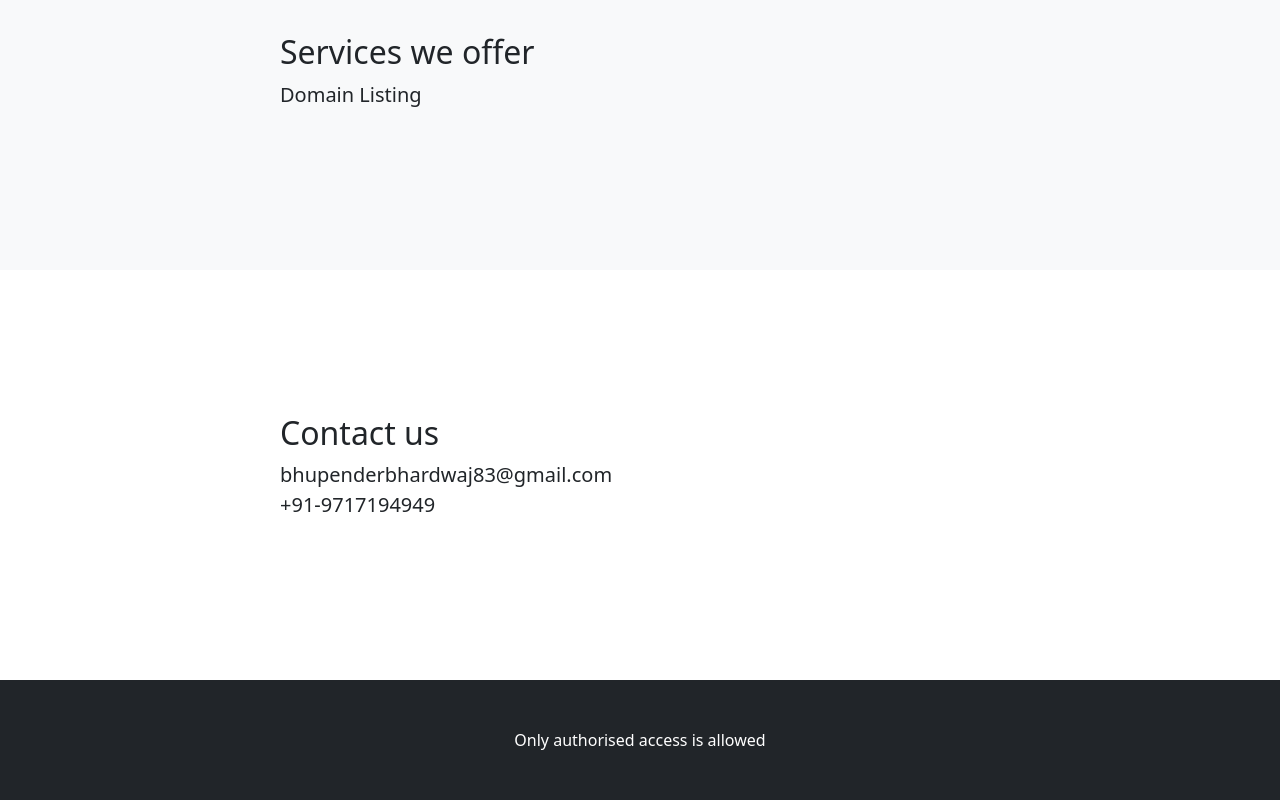
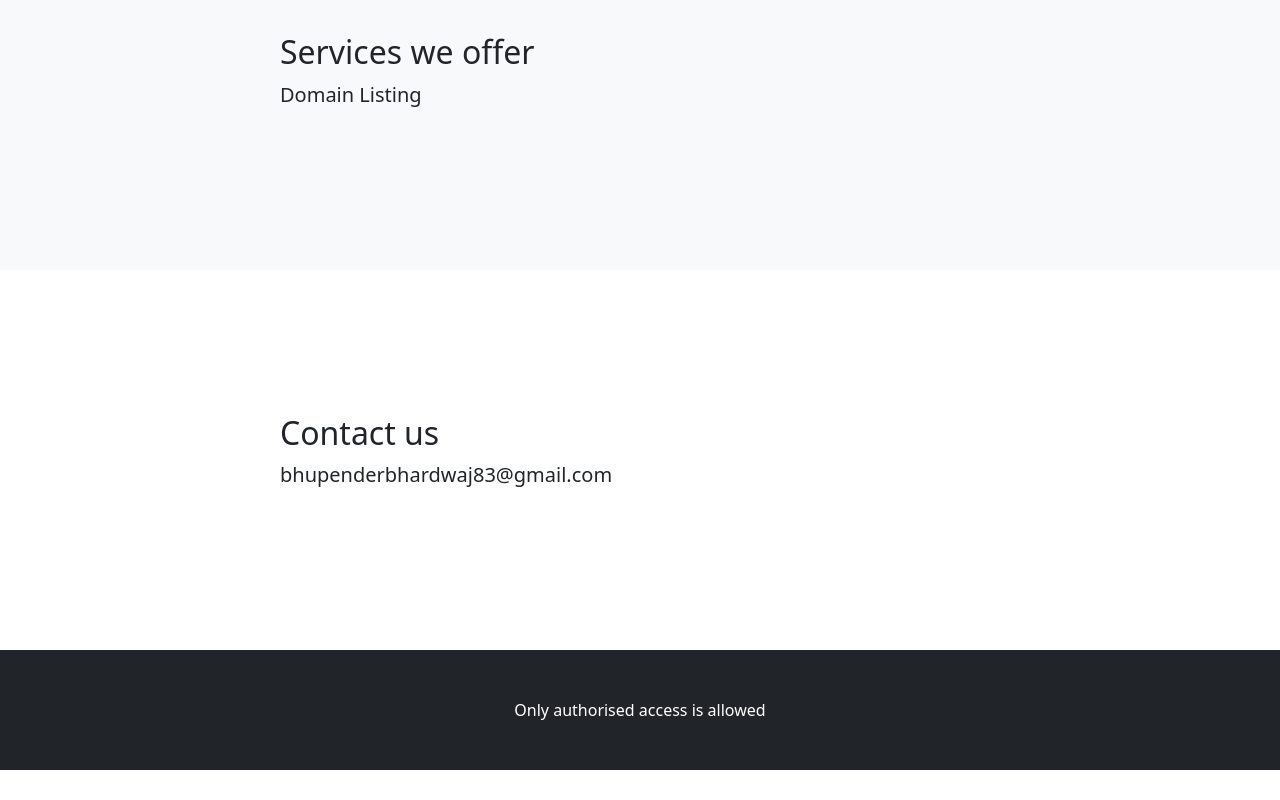
Before and after one commit to bhupenderbhardwaj83/parked-domain, a plain HTML site: page index.html in a window 1280 px wide. Shown: the part 919-1719 px from the top of the page. After the commit the page ends 1689 px from the top, so only its background shows below. Drawn offline with nearby package versions, Linux system fonts and the light colour scheme.

Commit message:
Update index.html

```diff
--- a/index.html
+++ b/index.html
@@ -63,7 +63,7 @@
                 <div class="row gx-4 justify-content-center">
                     <div class="col-lg-8">
                         <h2>Contact us</h2>
-                        <p class="lead">bhupenderbhardwaj83@gmail.com</br>+91-9717194949</p>
+                        <p class="lead">bhupenderbhardwaj83@gmail.com</p>
                     </div>
                 </div>
             </div>
```
